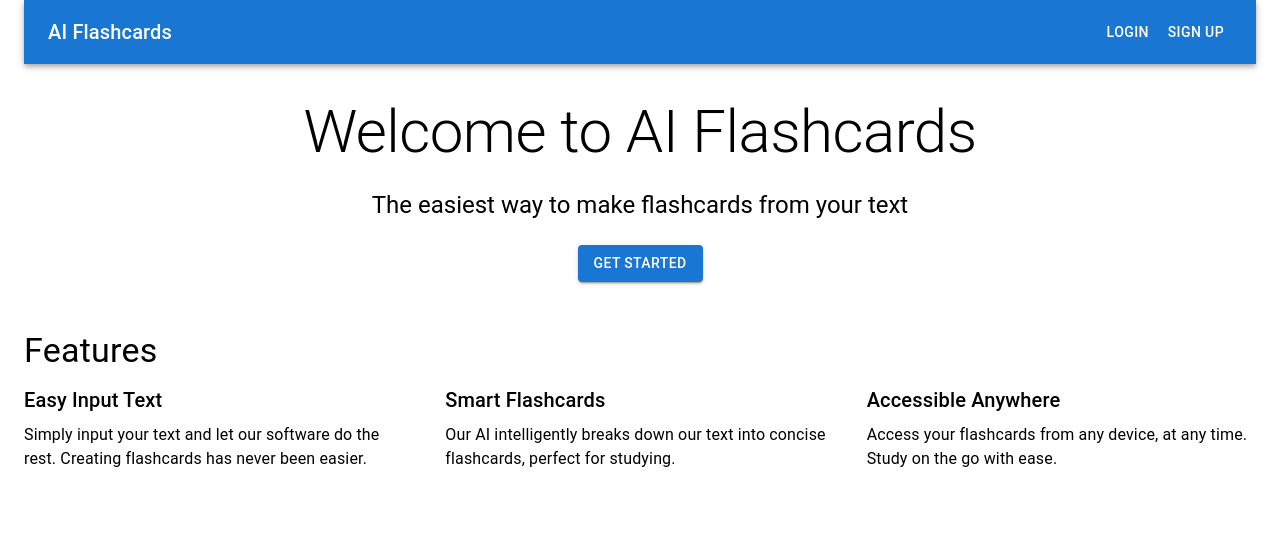
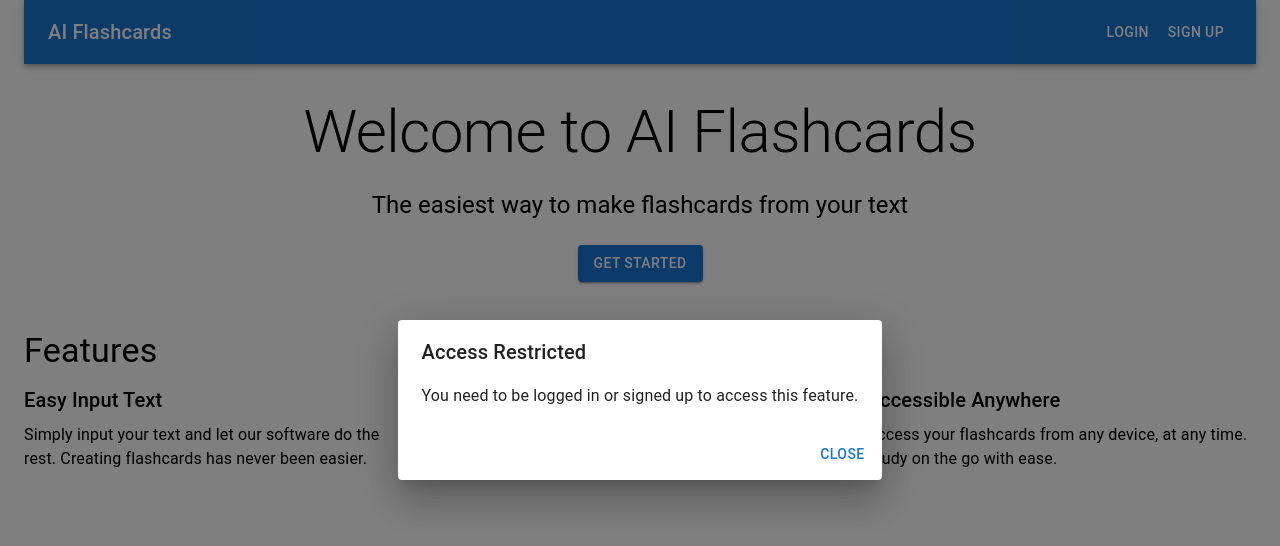
Before and after one commit to HeadstaterAI-24/ai_flashcards, a Next.js app: page / in a window 1280 px wide. Both pictures are taken after a click on the button "GET STARTED". Shown: the top 546 px of the page. Built offline with nearby package versions, Linux system fonts and the light colour scheme; no server answers.

Commit message:
Link 'Get Started' button in home page to /generate page

```diff
--- a/app/page.js
+++ b/app/page.js
@@ -1,10 +1,29 @@
+'use client'
 import Image from "next/image";
 import getStripe from "@/utils/get-stripe";
-import { SignedIn, SignedOut, UserButton } from "@clerk/nextjs";
-import { AppBar, Container, Toolbar, Typography, Button, Box, Grid } from "@mui/material";
+import { useState } from 'react';
+import { SignedIn, SignedOut, UserButton, useAuth } from "@clerk/nextjs";
+import { AppBar, Container, Toolbar, Typography, Button, Box, Grid, Dialog, DialogTitle, DialogContent, DialogActions } from "@mui/material";
+import { useRouter } from "next/navigation"
 import Head from "next/head";
 
 export default function Home() {
+  const router = useRouter();
+  const [openDialog, setOpenDialog] = useState(false);
+  const { isSignedIn } = useAuth();
+
+  const handleGetStarted = () => {
+    if (isSignedIn) {
+      router.push('/generate');
+    } else {
+      setOpenDialog(true);
+    }
+  };
+
+  const handleCloseDialog = () => {
+    setOpenDialog(false);
+  };
+
   return (
     <Container maxWidth="100vw">
       <Head>
@@ -46,7 +65,7 @@ export default function Home() {
             {' '}
             The easiest way to make flashcards from your text
         </Typography>
-        <Button variant="contained" color="primary" sx={{mt: 2}}>
+        <Button variant="contained" color="primary" sx={{mt: 2}} onClick={handleGetStarted}>
           Get Started
         </Button>
       </Box>
@@ -86,6 +105,23 @@ export default function Home() {
           </Grid>
         </Grid>
       </Box>
+
+      <Dialog
+        open={openDialog}
+        onClose={handleCloseDialog}
+      >
+        <DialogTitle>{"Access Restricted"}</DialogTitle>
+        <DialogContent>
+          <Typography variant="body1">
+            You need to be logged in or signed up to access this feature.
+          </Typography>
+        </DialogContent>
+        <DialogActions>
+          <Button onClick={handleCloseDialog} color="primary">
+            Close
+          </Button>
+        </DialogActions>
+      </Dialog>
     </Container>
   )
 }
```
